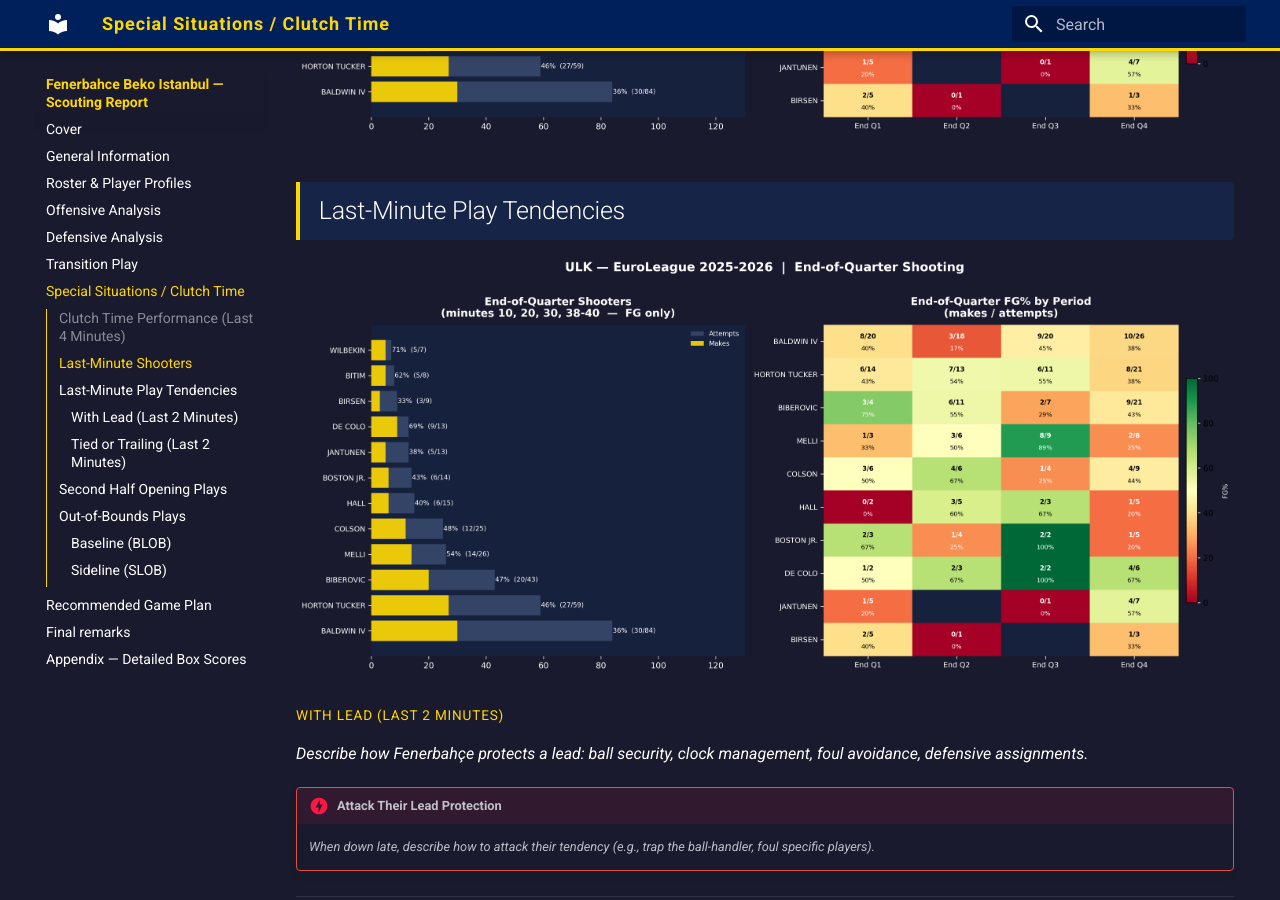
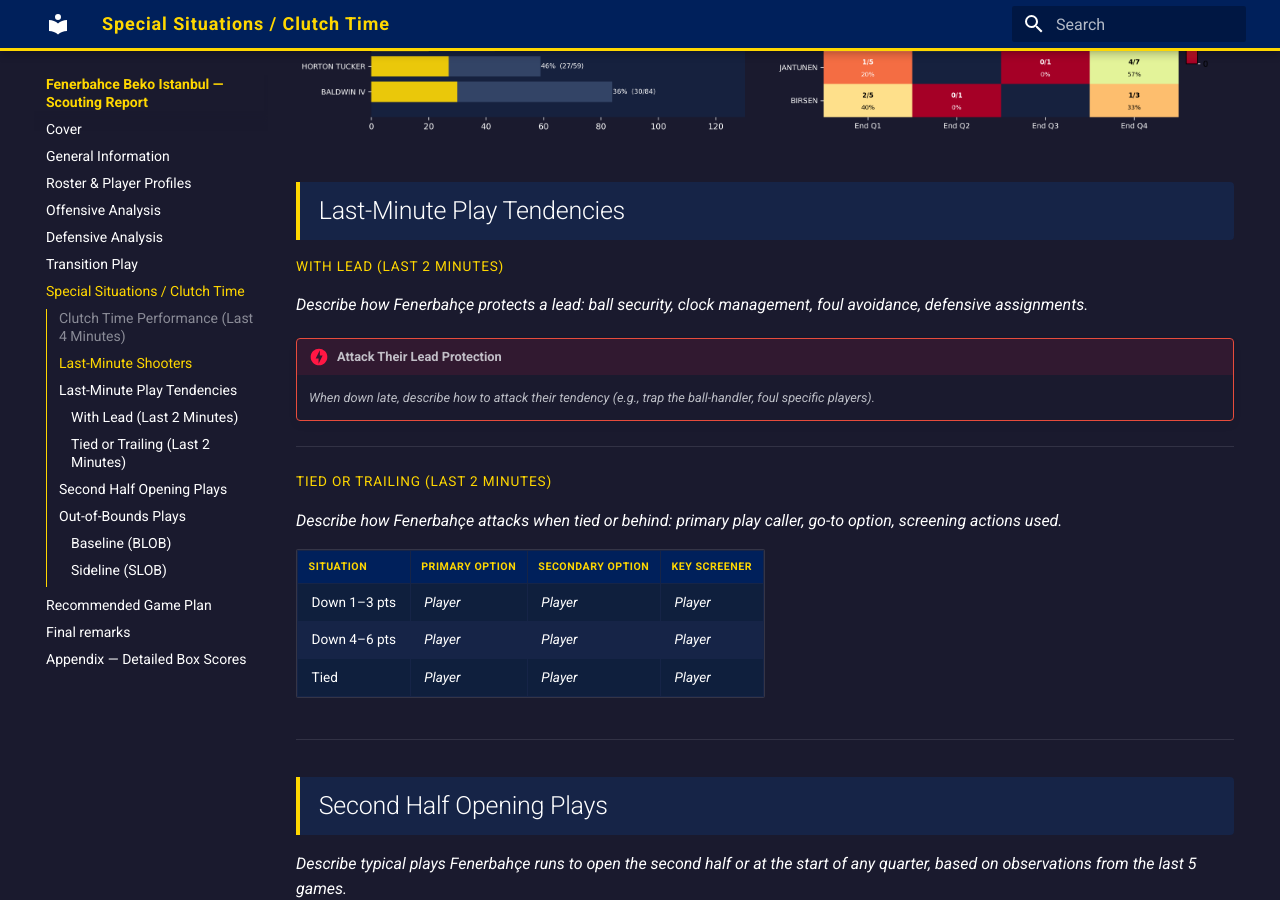
Before and after one commit to martinig94/basketball_analytics, an MkDocs documentation site: the page built from docs/section-f-special-situations.md, in a window 1280 px wide and 900 px high, scrolled down 1112 px. Built offline with MkDocs 1.6.1 and Material for MkDocs 9.7.7, drawn with Linux system fonts in a browser that asks for light colours.

Commit message:
clean code

```diff
--- a/docs/section-f-special-situations.md
+++ b/docs/section-f-special-situations.md
@@ -20,7 +20,7 @@
 ## Last-Minute Shooters
 ![alt text](images/eoq_image.png)
 ## Last-Minute Play Tendencies
-![alt text](images/eoq_image.png)
+
 ### With Lead (Last 2 Minutes)
 
 _Describe how Fenerbahçe protects a lead: ball security, clock management, foul avoidance, defensive assignments._
```
